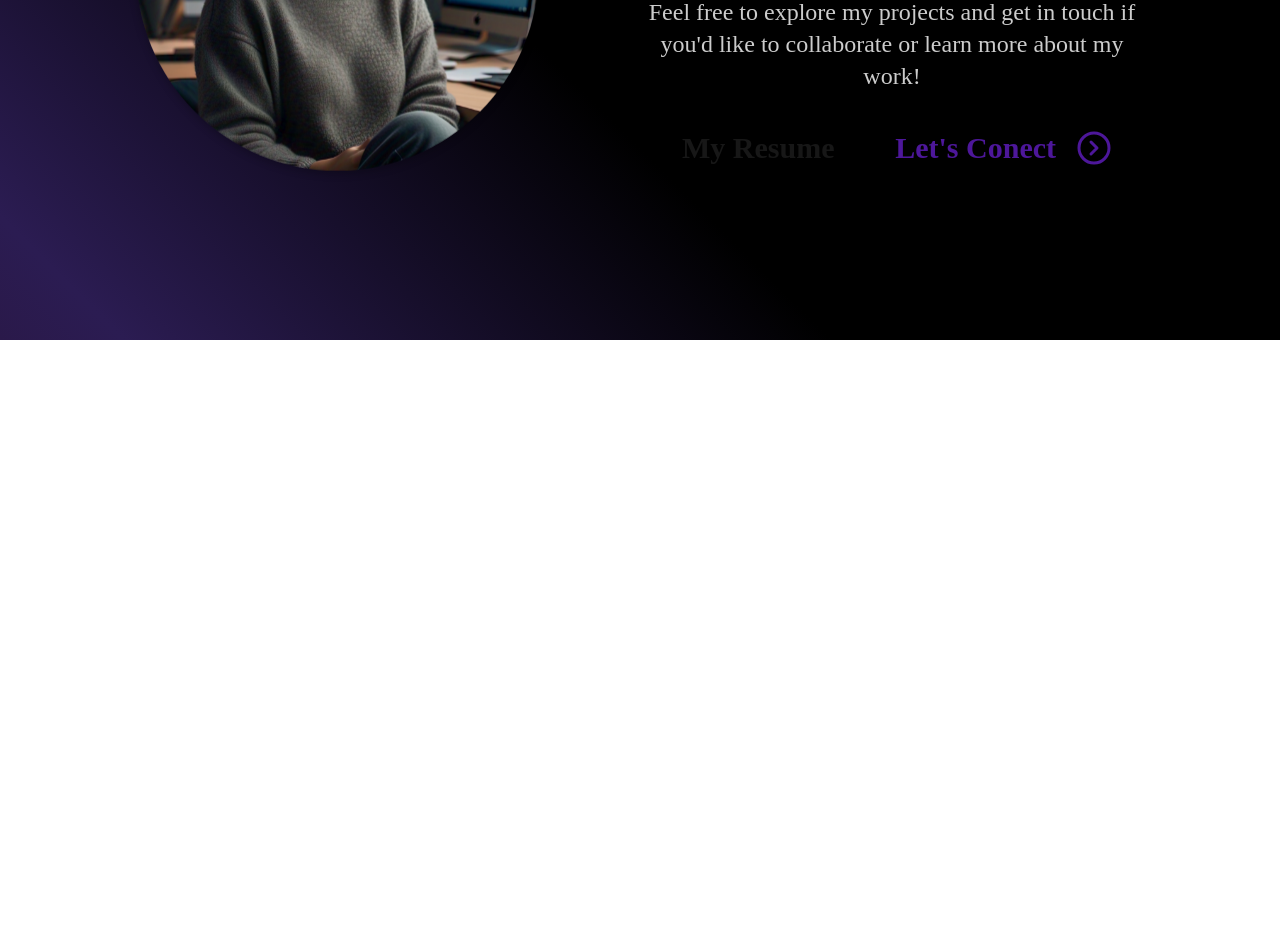
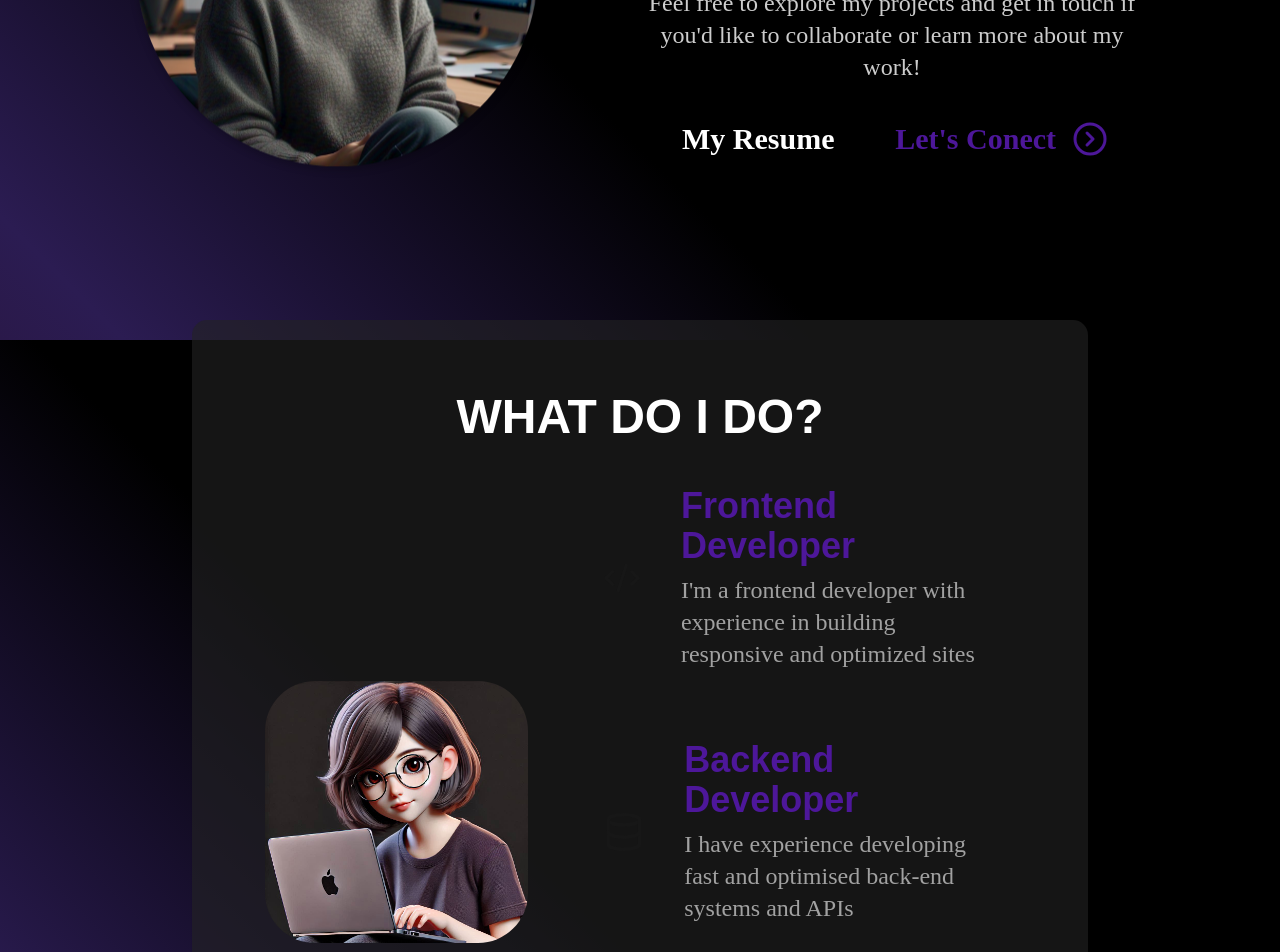
Before and after one commit to ylfranco98/portfolio, a Next.js app: page / in a window 1280 px wide. Shown: the part 460-1412 px from the top of the page. Before the commit the page ends 800 px from the top, so only its background shows below. Built offline with nearby package versions, Linux system fonts and the light colour scheme.

Commit message:
implement about section

```diff
--- a/app/globals.css
+++ b/app/globals.css
@@ -53,6 +53,37 @@ body {
   mask-size: cover;
 }
 
+.fixed-gradient {
+  background: linear-gradient(
+    -135deg,
+    rgba(0, 0, 0, 1) 0%,
+    rgba(0, 0, 0, 1) 60%,
+    rgba(43, 28, 82, 1) 94%,
+    rgba(42, 25, 74, 1) 100%
+  );
+  background-attachment: fixed;
+}
+
+/* Main Section Utilities */
+@utility main-buttons {
+  @apply font-font flex  no-underline rounded-[10px] 2xl:text-4xl xl:text-3xl lg:text-4xl sm:text-3xl text-2xl font-light border-2 border-transparent bg-[length:0%] font-semibold transition-colors;
+}
+
+/* About Section Utilities */
+@utility about-li {
+  @apply flex items-center gap-10 rounded-[20px] list-none p-[25px] bg-[linear-gradient(90deg,rgba(165,215,232,0.42)_0%,rgba(255,255,255,0)_100%)] bg-[length:0_100%] bg-no-repeat transition-all duration-[400ms];
+}
+@utility about-text-div {
+  @apply flex flex-col gap-2;
+}
+@utility about-h3 {
+  @apply text-violet-900 font-semibold text-4xl;
+  /* text-4xl */
+}
+@utility about-p {
+  @apply text-white/60 font-font text-2xl;
+}
+
 .zoom-in {
   animation:
     zoomIn 1s ease-in-out forwards,
--- a/app/page.tsx
+++ b/app/page.tsx
@@ -13,11 +13,11 @@ export default function Home() {
     { name: "Contact", path: "/contact" },
   ];
   return (
-    <div className="font-sans grid grid-rows-[20px_1fr_20px] items-center justify-items-center min-h-screen p-8 pb-20 gap-16 sm:p-20 [background:linear-gradient(-135deg,rgba(0,0,0,1)_0%,rgba(0,0,0,1)_60%,rgba(43,28,82,1)_94%,rgba(42,25,74,1)_100%)]">
+    <div className="font-sans grid grid-rows-[20px_1fr_20px] items-center justify-items-center min-h-screen p-8 pb-20 gap-16 sm:p-20 [background:linear-gradient(-135deg,rgba(0,0,0,1)_0%,rgba(0,0,0,1)_60%,rgba(43,28,82,1)_94%,rgba(42,25,74,1)_100%)] fixed-gradient h-full w-full">
       <Header menuItems={menuItems} />
       <main className="flex flex-col gap-[32px] row-start-2 items-center sm:items-start">
         <Main />
-        {/* <About /> */}
+        <About />
       </main>
       {/* <footer className="row-start-3 flex gap-[24px] flex-wrap items-center justify-center">
         <a
--- a/components/About.tsx
+++ b/components/About.tsx
@@ -1,10 +1,84 @@
+import { CodeXml, Database, Palette } from "lucide-react";
+import Image from "next/image";
 import React from "react";
+import { Title } from "./Title";
 
 const About: React.FC = () => {
   return (
-    <section className="relative flex items-center justify-between mt-[50px] z-[1] pl-[5%] pr-[5%]">
-      {/* Add your content here */}
-      Test
+    // <section className="relative flex items-center justify-between mt-[50px] z-[1] pl-[5%] pr-[5%]">
+    //   {/* Add your content here */}
+    //   Test
+    // </section>
+    <section
+      id="about"
+      className="relative bg-[rgba(35,35,35,0.6)] rounded-[15px] p-[73px] mt-[129px] z-[1] mx-[10%] shadow-[1.95px_10.95px_2.6px_rgba(0,0,0,0.15)]"
+    >
+      <Title toType="What do I do?" />
+      {/* <h2 className="w-full text-white text-5xl uppercase text-center font-extrabold mb-5">
+        What do I do?
+      </h2> */}
+      <div className="flex flex-row items-center">
+        <Image
+          className="w-[35%] rounded-[50px] mr-[50px]"
+          src="/aboutImage.png"
+          alt="About Image"
+          width={500}
+          height={500}
+        />
+
+        <ul className="text-[color:var(--color-text)] flex flex-col gap-5 w-full">
+          <li className="about-li">
+            {/* <Image
+              className="w-[35%] rounded-[50px] mr-[50px]"
+              src="/aboutImage.png"
+              alt="About Image"
+              width={100}
+              height={100}
+            /> */}
+
+            <CodeXml className="size-25 " />
+            <div className="about-text-div">
+              <h3 className="about-h3">Frontend Developer</h3>
+              <p className="about-p">
+                I'm a frontend developer with experience in building responsive
+                and optimized sites
+              </p>
+            </div>
+          </li>
+
+          <li className="about-li">
+            {/* <img
+              src={getImageUrl("about/backend.svg")}
+              alt="Server icon"
+              className="mr-[50px]"
+            /> */}
+            <Database className="size-25 " />
+            <div className="about-text-div">
+              <h3 className="about-h3">Backend Developer</h3>
+              <p className="about-p">
+                I have experience developing fast and optimised back-end systems
+                and APIs
+              </p>
+            </div>
+          </li>
+
+          <li className="about-li">
+            {/* <img
+              src={getImageUrl("about/database.svg")}
+              alt="UI icon"
+              className="mr-[50px]"
+            /> */}
+            <Palette className="size-25 " />
+            <div className="about-text-div">
+              <h3 className="about-h3">UI Designer</h3>
+              <p className="about-p">
+                I have designed multiple landing pages and have created design
+                systems as well
+              </p>
+            </div>
+          </li>
+        </ul>
+      </div>
     </section>
   );
 };
--- a/components/Main.tsx
+++ b/components/Main.tsx
@@ -61,7 +61,7 @@ export const Main: React.FC = () => {
           {/* xl:px-5 */}
           <a
             href="#"
-            className="font-font flex gap-[20px] no-underline hover:text-violet-900 text-[color:var(--color-text)] rounded-[10px] 2xl:text-4xl xl:text-3xl lg:text-4xl sm:text-3xl text-2xl font-light  border-2 border-transparent bg-[length:0%] font-semibold transition-colors"
+            className="hover:text-violet-900 text-white gap-[20px] main-buttons"
             // px-[26px] py-[17px]
             // onClick={generatePDF}
             role="button"
@@ -74,7 +74,7 @@ export const Main: React.FC = () => {
           </a>
           <a
             href="#contact"
-            className=" font-font flex gap-[10px] no-underline text-violet-900 hover:text-white rounded-[10px] 2xl:text-4xl xl:text-3xl lg:text-4xl sm:text-3xl text-2xl font-light border-2 border-transparent bg-[length:0%] font-semibold transition-colors"
+            className="text-violet-900 hover:text-white gap-[10px] main-buttons"
           >
             Let's Conect
             <CircleChevronRight className="lg:size-9 sm:size-8 size-7 floatingLeftRight" />
--- /dev/null
+++ b/components/Title.tsx
@@ -0,0 +1,28 @@
+"use client";
+import React, { useEffect, useState } from "react";
+// import styles from "./Title.module.css";
+
+export const Title = ({ toType }: { toType?: string }) => {
+  const [text, setText] = useState("");
+  const [index, setIndex] = useState(0);
+  //   const toType =
+  //     "I'm a full-stack developer with 5 years of experience using React and NodeJS. Reach out if you'd like to learn more! I'm a full-stack developer with 5 years of experience using React and NodeJS. Reach out if you'd like to learn more!"; // The text you want to type out
+  const typingSpeed = 100; // Adjust the typing speed as needed
+
+  useEffect(() => {
+    const str = toType ?? "";
+    if (index < str.length) {
+      const timeout = setTimeout(() => {
+        setText((prev) => prev + str.charAt(index));
+        setIndex((prev) => prev + 1);
+      }, typingSpeed);
+
+      return () => clearTimeout(timeout);
+    }
+  }, [index, toType]);
+  return (
+    <h2 className="w-full text-white text-5xl uppercase text-center font-extrabold mb-5">
+      {text}
+    </h2>
+  );
+};
```
Also changed, not shown: public/aboutImage.png (added).
